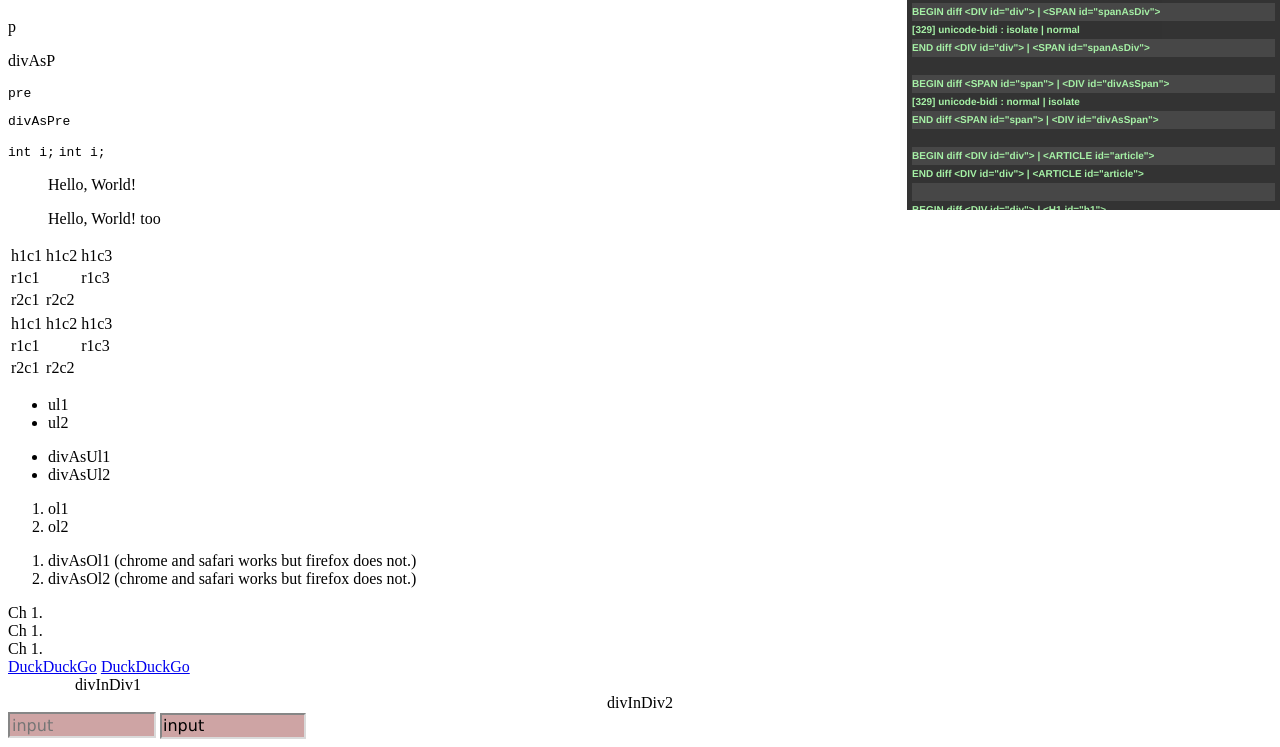
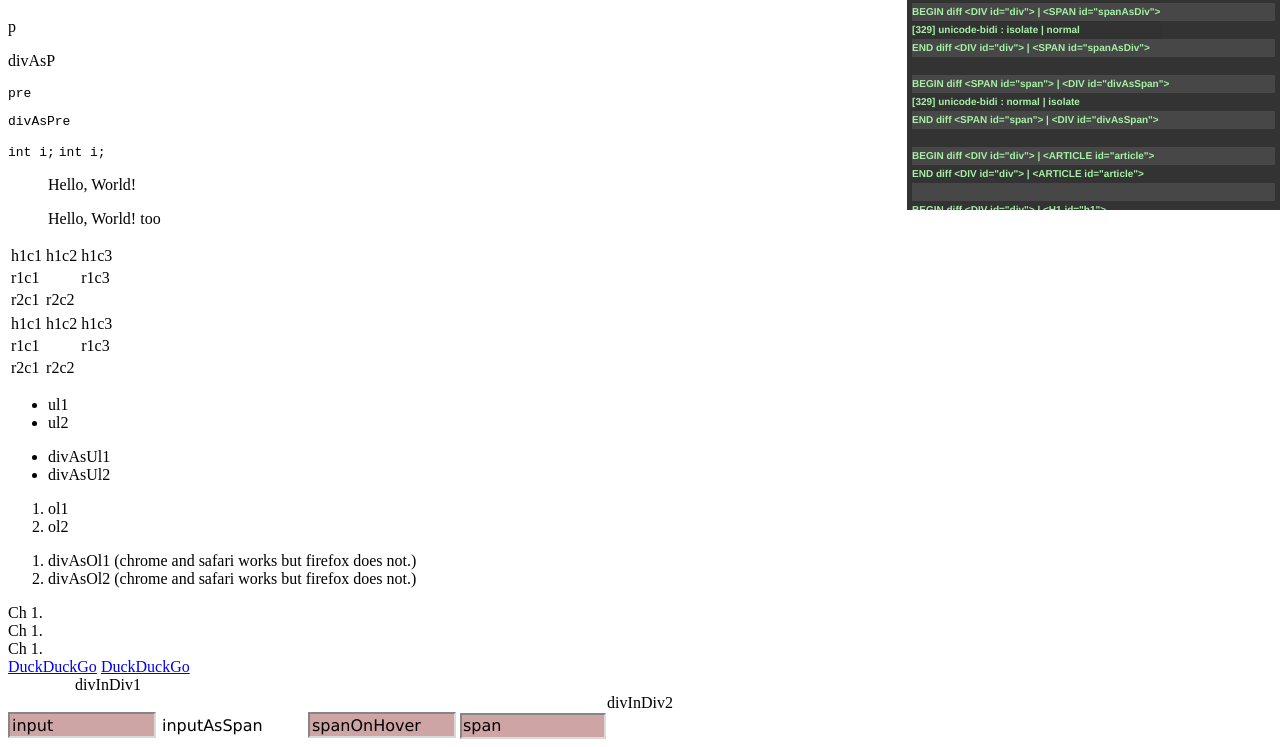
Before and after one commit to thatseeyou/css3-examples, a website: page docs/basics/computedstyle.html in a window 1280 px wide. Shown: the part 200-947 px from the top of the page. Drawn offline with Linux system fonts and the light colour scheme.

Commit message:
inputAsSpan

```diff
--- a/docs/basics/computedstyle.html
+++ b/docs/basics/computedstyle.html
@@ -209,7 +209,7 @@
         <div id="divInDiv2"><div>divInDiv2</div></div>
 
         <style>
-            #input {
+            #input, input.spanOnHover {
                 /* browser compatibility */
                 display: inline-block; /* inline in case of firefox */
                 width: 140px;
@@ -219,7 +219,19 @@
                 border-color: rgb(218,218,218);
                 background-color: rgba(158, 75, 75, 0.5);
             }
-            .input {
+            input.spanOnHover:hover {
+                display: inline-block;
+                width: 140px;
+                height: 20px;
+                font-family: Verdana, Geneva, Tahoma, sans-serif;
+                font-size: 16px;
+                border-color: rgb(255,255,255);
+                background-color: rgba(0,0,0,0);
+
+                border-color: transparent;
+                transition: 1s;
+            }
+            span.input {
                 display: inline-block;
                 width: 140px;
                 height: 20px;
@@ -233,9 +245,26 @@
                 padding: 1px;
                 cursor: text;
             }
+            input.inputAsSpan {
+                display: inline-block;
+                width: 140px;
+                height: 20px;
+                font-family: Verdana, Geneva, Tahoma, sans-serif;
+                font-size: 16px;
+                background-color: rgba(0,0,0,0);
+
+                border-style: none;
+                border-width: 0px;
+                cursor: text;
+            }
+            input.inputAsSpan:disabled {
+                color: black;
+            }
         </style>
-        <input id="input" placeholder="input">
-        <span id="spanAsInput" class="input">input</span>
+        <input id="input" value="input">
+        <input class="inputAsSpan" disabled value="inputAsSpan">
+        <input class="spanOnHover" value="spanOnHover">
+        <span id="spanAsInput" class="input">span</span>
 
         <script type="text/javascript">
             screenLog.init({ autoScroll: false });
```
